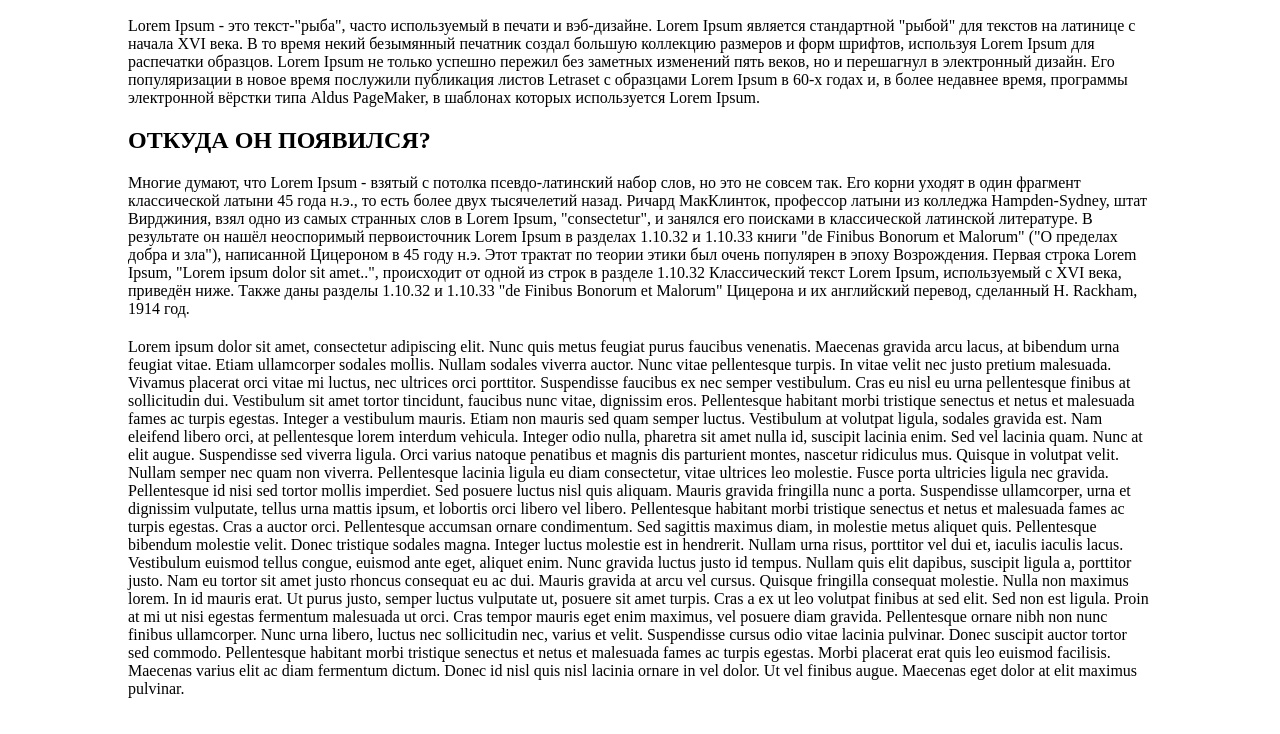
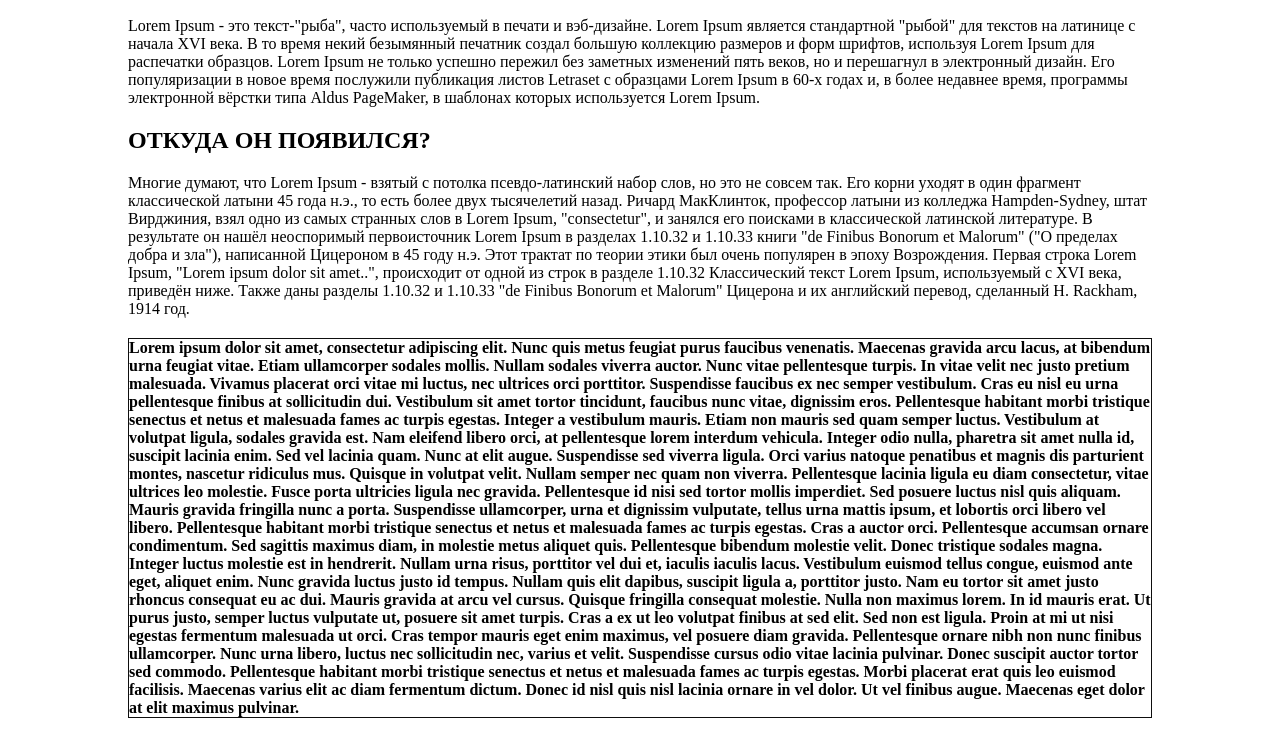
Before and after one commit to Igor-Melnyk/testGIT, a plain HTML site: page index.html in a window 1280 px wide. Shown: the part 110-844 px from the top of the page. Drawn offline with Linux system fonts and the light colour scheme.

Commit message:
добавление стилей к тексту

```diff
--- a/css/main.css
+++ b/css/main.css
@@ -12,3 +12,7 @@ h1 {
 p {
 	font-size: 16px;
 }
+.lorem-text {
+	border: 1px solid #0e0e0e;
+	font-weight: bold;
+}
```
